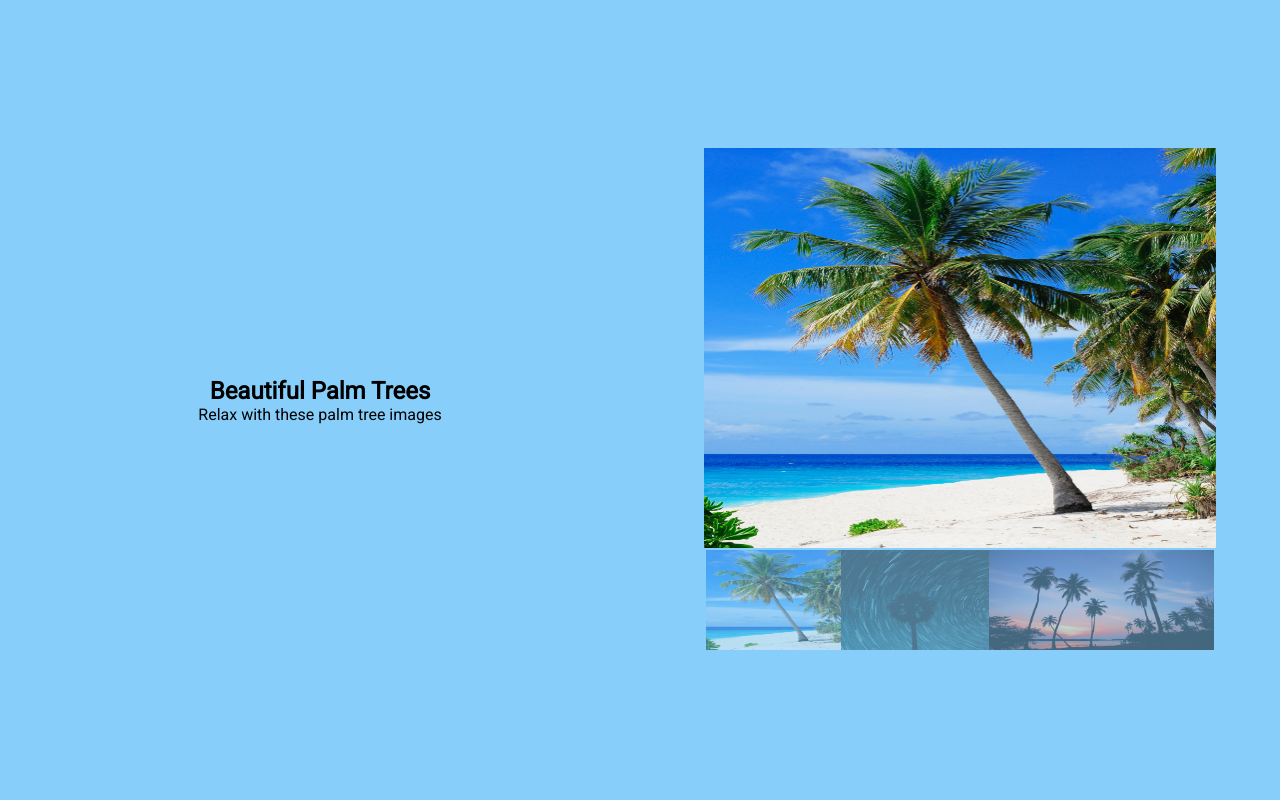
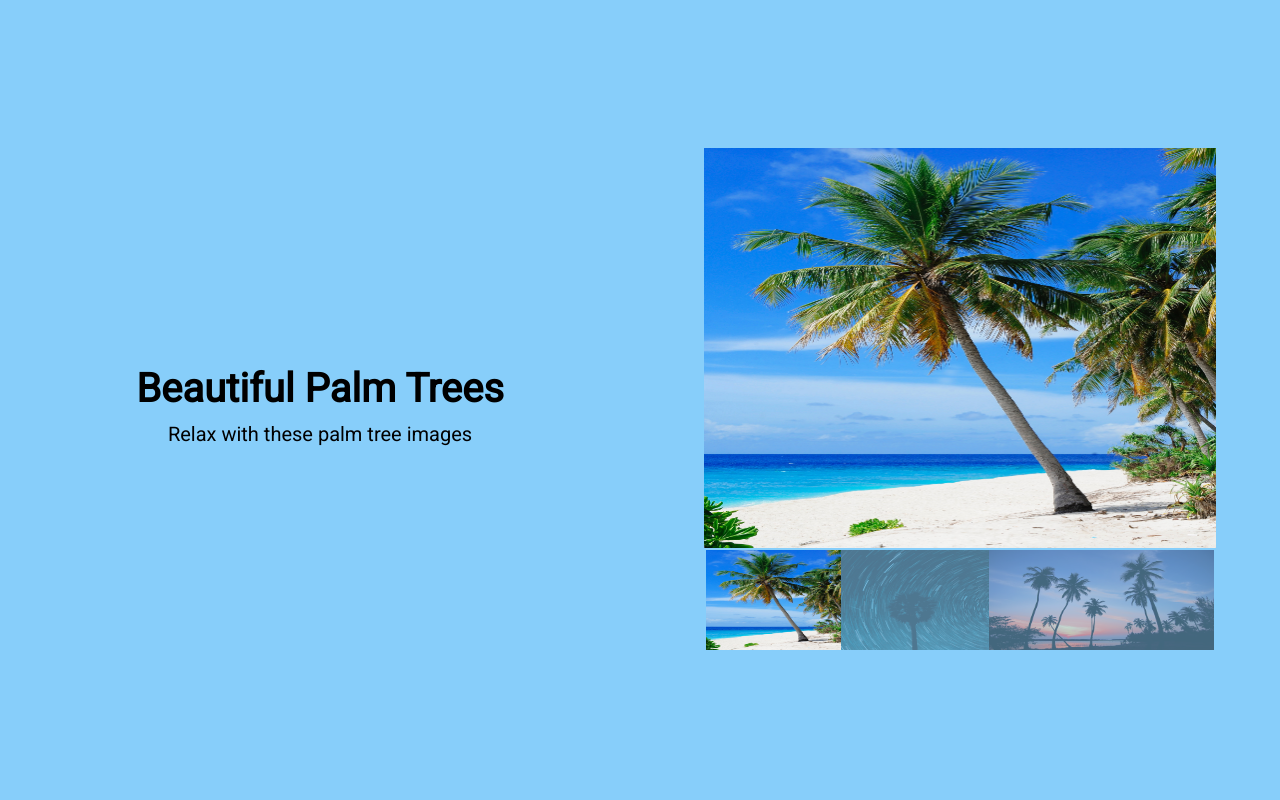
Before and after one commit to munroe1786/image_gallery_javascript, a PHP site: page / in a window 1280 px wide. Run offline with PHP 8.4, Linux system fonts and the light colour scheme.

Commit message:
make changes to css file

```diff
--- a/style.css
+++ b/style.css
@@ -4,14 +4,9 @@
     box-sizing: border-box;
 }
 
-.gallery-highlight {
-    width: 80%;
-    height: 50%;
-}
-
 section {
+    height: 100vh;
     display: flex;
-    height: 100vh;
     background:lightskyblue;
     font-family: "Roboto", sans-serif;
 }
@@ -33,6 +28,20 @@ section {
     background-color:lightskyblue;
 }
 
+.palm-tree-description h1 {
+    padding: 10px;
+    font-size: 40px;
+}
+
+.palm-tree-description p {
+    font-size: 20px;
+}
+
+.gallery-highlight {
+    width: 80%;
+    height: 50%;
+}
+
 .palm-preview {
     display: flex;
     width: 80%;
@@ -40,13 +49,13 @@ section {
 }
 
 .palm-preview img {
+    flex-grow: 1;
     height: 100px;
-    flex-grow: 1;
     opacity: 0.5;
+    transition: opacity 0.4s ease;
     cursor: pointer;
-    transition: opacity 0.4s ease;
 }
 
-.img.palm-active {
+img.palm-active {
     opacity: 1;
 }
```
